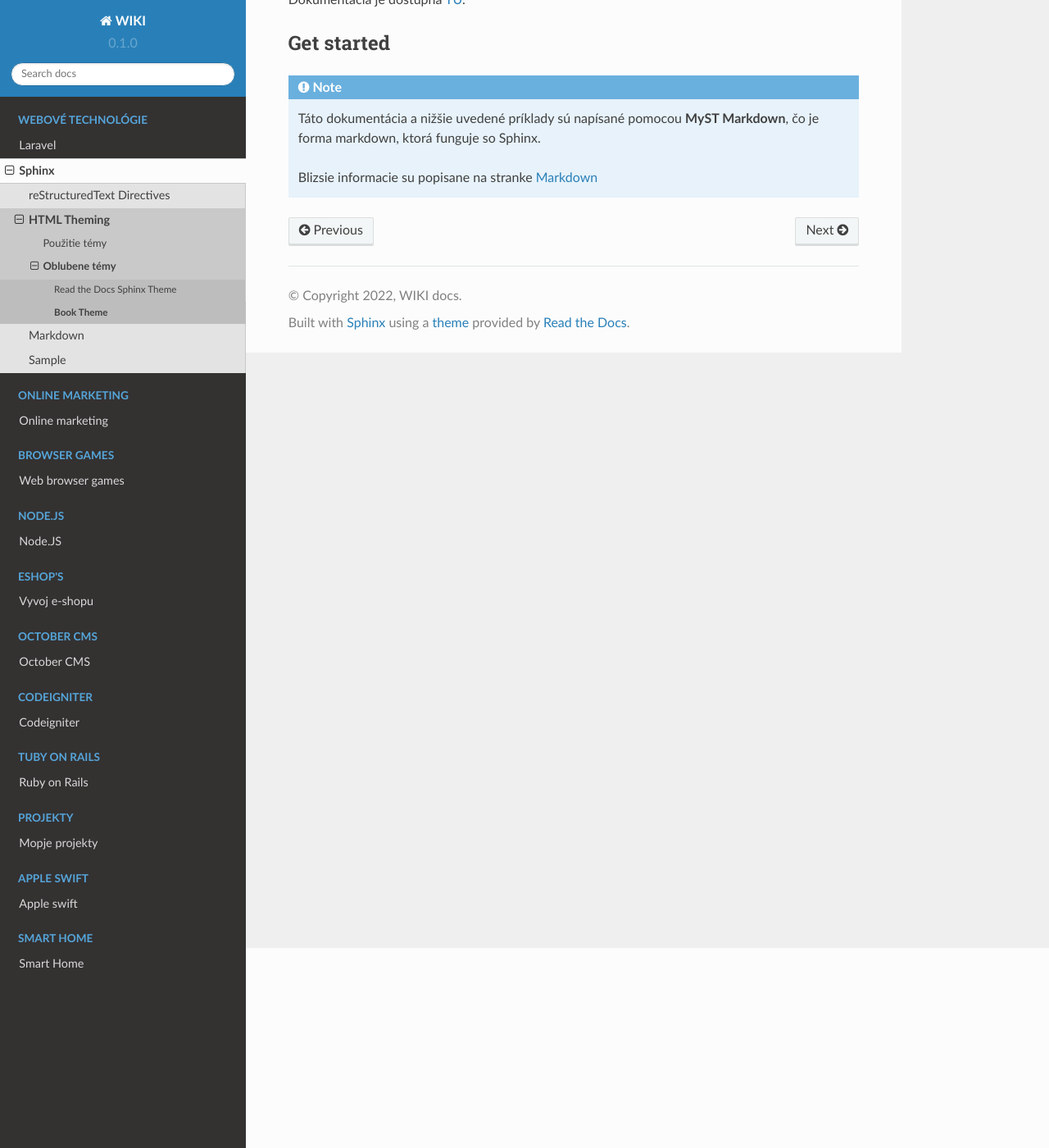
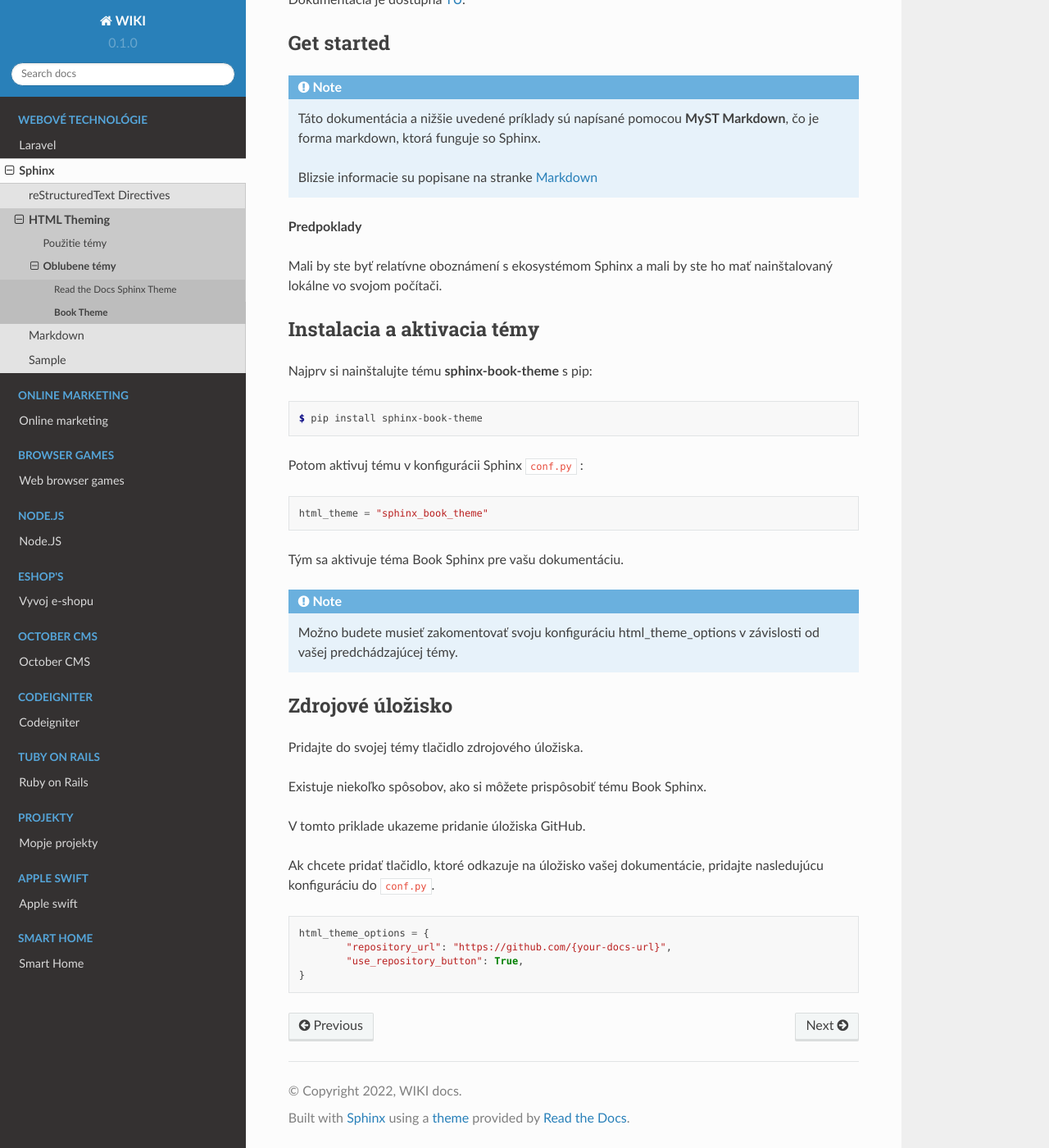
Before and after one commit to Lacike33/RTD_Wiki, a Sphinx documentation site: the page built from docs/source/web/sphinx/theme/booktheme.rst, in a window 1280 px wide and 1400 px high, scrolled down 244 px. Shown: the whole window at 82% size. Built offline with Sphinx 7.4.7 and the Read the Docs theme 2.0.0, drawn with Linux system fonts in a browser that asks for light colours; pages that are not in the unit, such as notebooks, are missing from menus; some of the changed text lies outside the part shown.

Commit message:
Aktualizacia prace s temou Book theme Sphinx.

```diff
--- a/docs/source/web/sphinx/theme/booktheme.rst
+++ b/docs/source/web/sphinx/theme/booktheme.rst
@@ -3,7 +3,7 @@
 Book Theme
 ==========
 
-Téma Sphinx s čistým dizajnom, podporou interaktívneho obsahu a moderným vzhľadom a štýlom ako z knihy.
+Téma ** Book Theme Sphinx** s čistým dizajnom, podporou interaktívneho obsahu a moderným vzhľadom a štýlom ako z knihy.
 
 Dokumentacia je dostupna `TU <https://sphinx-book-theme.readthedocs.io/en/stable/index.html>`_.
 
@@ -15,3 +15,46 @@ Get started
 	Táto dokumentácia a nižšie uvedené príklady sú napísané pomocou **MyST Markdown**, čo je forma markdown, ktorá funguje so Sphinx.
 
 	Blizsie informacie su popisane na stranke :doc:`../markdown`
+
+**Predpoklady**
+
+Mali by ste byť relatívne oboznámení s ekosystémom Sphinx a mali by ste ho mať nainštalovaný lokálne vo svojom počítači.
+
+Instalacia a aktivacia témy
+---------------------------
+
+Najprv si nainštalujte tému **sphinx-book-theme** s pip:
+
+.. code:: console
+
+	$ pip install sphinx-book-theme
+
+Potom aktivuj tému v konfigurácii Sphinx ``conf.py`` :
+
+.. code:: python
+
+	html_theme = "sphinx_book_theme"
+
+Tým sa aktivuje téma Book Sphinx pre vašu dokumentáciu.
+
+.. note::
+
+	Možno budete musieť zakomentovať svoju konfiguráciu html_theme_options v závislosti od vašej predchádzajúcej témy.
+
+Zdrojové úložisko
+-----------------
+
+Pridajte do svojej témy tlačidlo zdrojového úložiska.
+
+Existuje niekoľko spôsobov, ako si môžete prispôsobiť tému Book Sphinx.
+
+V tomto priklade ukazeme  pridanie úložiska GitHub.
+
+Ak chcete pridať tlačidlo, ktoré odkazuje na úložisko vašej dokumentácie, pridajte nasledujúcu konfiguráciu do ``conf.py``.
+
+.. code:: python
+
+	html_theme_options = {
+		"repository_url": "https://github.com/{your-docs-url}",
+		"use_repository_button": True,
+	}
```
